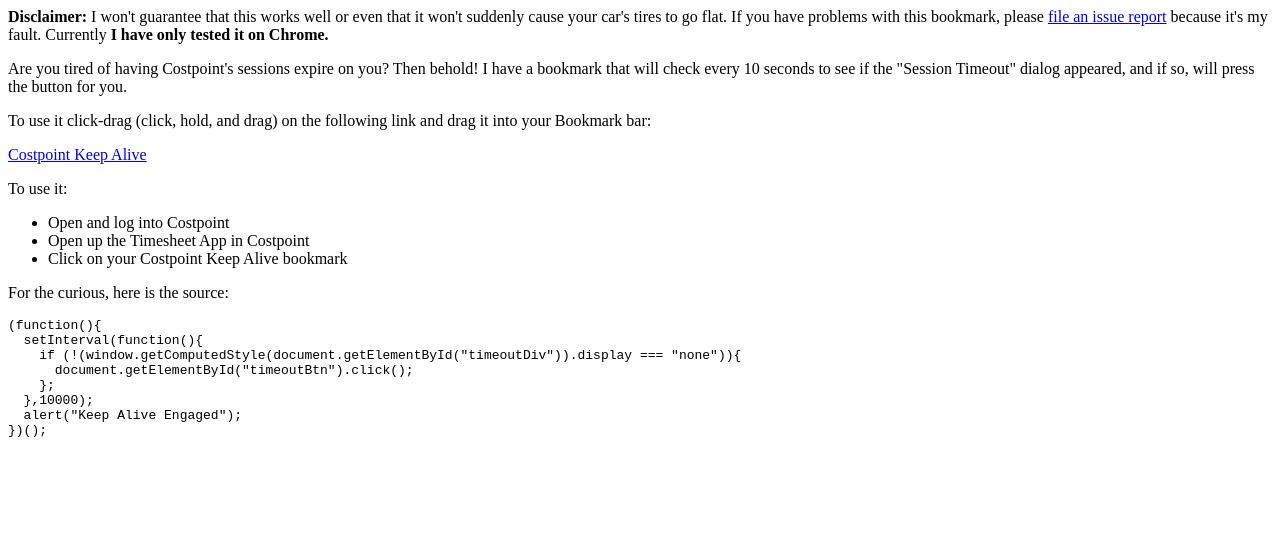
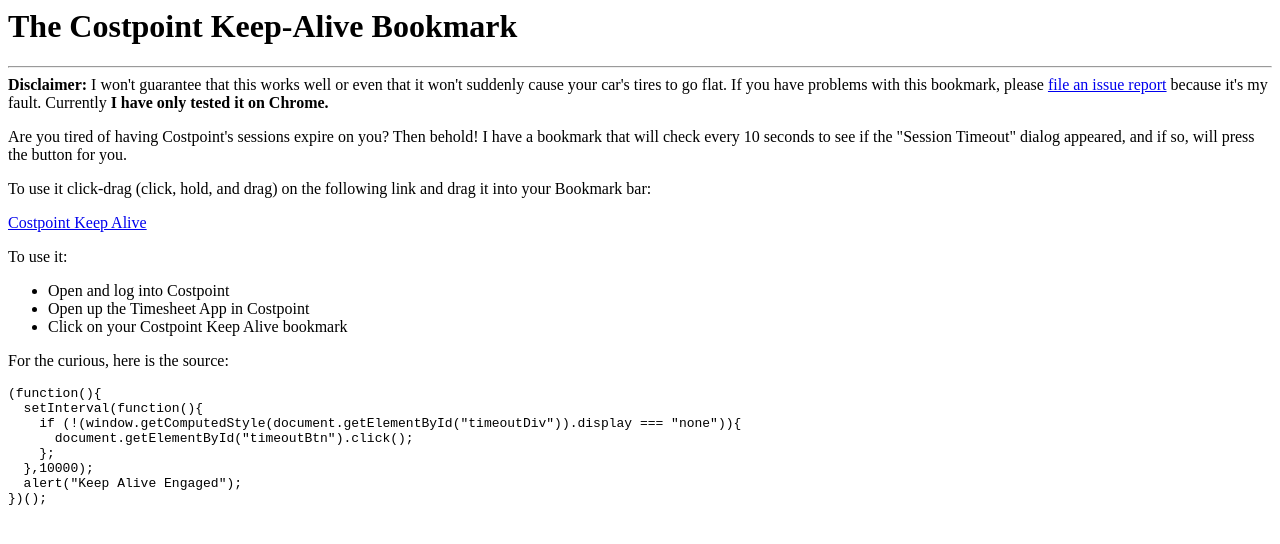
Before and after one commit to rbuccigrossi/CostpointKeepAlive, a plain HTML site: page index.html in a window 1280 px wide. Drawn offline with Linux system fonts and the light colour scheme.

Commit message:
Update index.html
Added a title

```diff
--- a/index.html
+++ b/index.html
@@ -4,6 +4,8 @@
  <TITLE>The Costpoint Keep-Alive Bookmark</TITLE>
 </HEAD>
 <BODY>
+ <h1>The Costpoint Keep-Alive Bookmark</h1>
+ <hr>
 
 <B>Disclaimer:</B> I won't guarantee that this works well or even that
 it won't suddenly cause your car's tires to go flat. If you have
```
